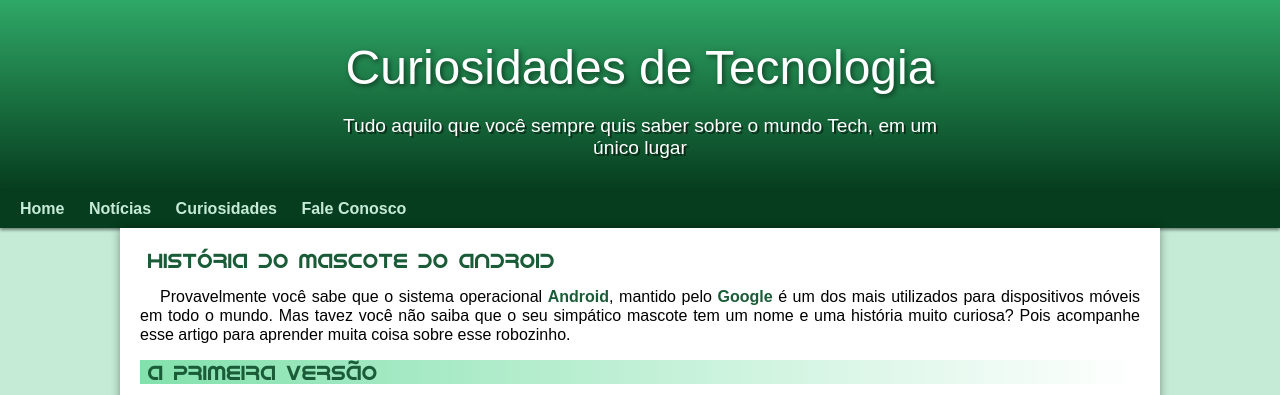
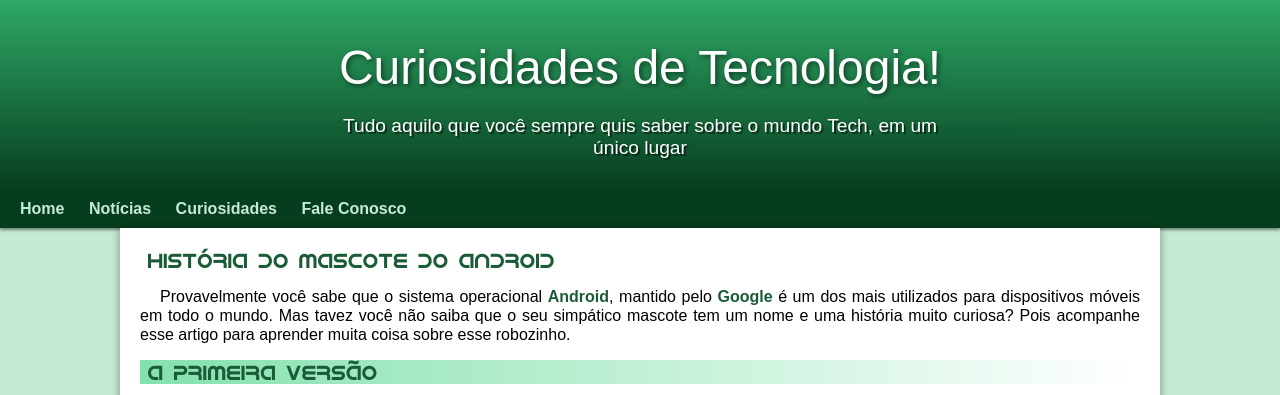
Before and after one commit to Rhuancr/html-css, a plain HTML site: page desafios/d010/index.html in a window 1280 px wide. Shown: the top 395 px of the page. Drawn offline with Linux system fonts and the light colour scheme.

Commit message:
Mudei o texto

```diff
--- a/desafios/d010/index.html
+++ b/desafios/d010/index.html
@@ -14,7 +14,7 @@
 </head>
 <body>
     <header>
-    <h1>Curiosidades de Tecnologia</h1>
+    <h1>Curiosidades de Tecnologia!</h1>
         <p class="subtitulo">
             Tudo aquilo que você sempre quis saber sobre o mundo Tech, em um único lugar
         </p>
```
